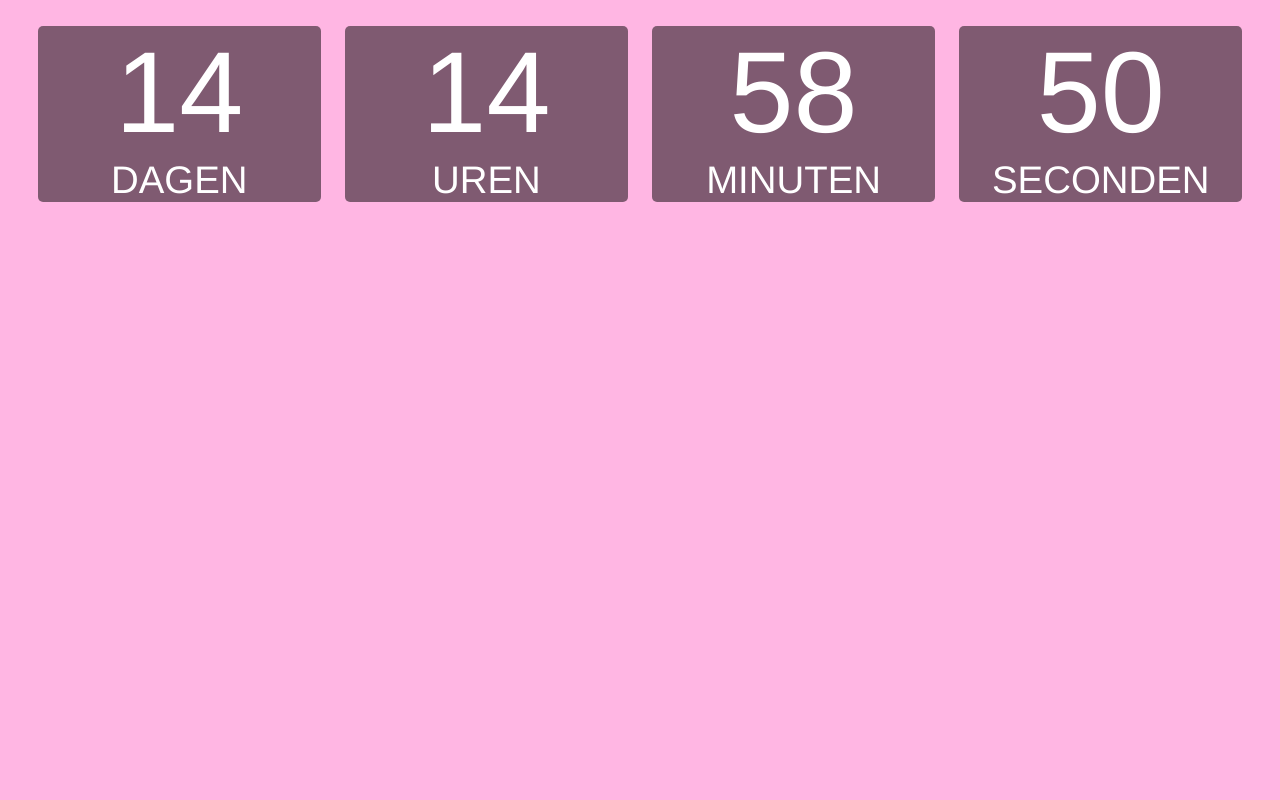
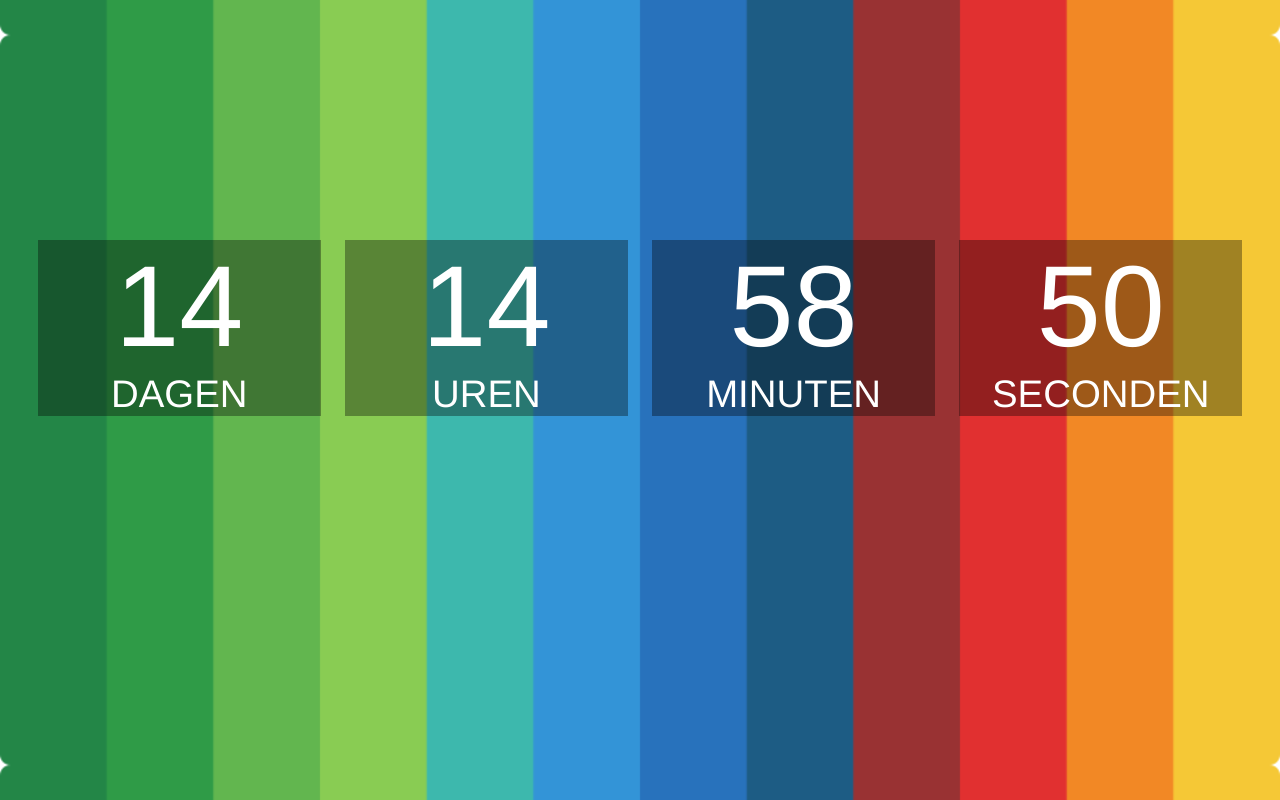
Before and after one commit to jangoessens/PasDag, a React (Create React App) app: page / in a window 1280 px wide. Built offline with nearby package versions, Linux system fonts and the light colour scheme.

Commit message:
set background colors

```diff
--- a/src/components/CountdownClock.js
+++ b/src/components/CountdownClock.js
@@ -37,6 +37,11 @@ const CountdownClock = props => (
                 <div className="clock-number-text">SECONDEN</div>
             </div>
         </div>
+        {/* <div className="countdown-clock-payment-link-container">
+            <a href="www.bunq.me/waarisdiepas" target=".blank" className="link-button">
+                <div className="countdown-clock-subtitle-text">WAAR IS DIE PAS??!?</div>
+            </a>
+        </div> */}
     </div>
 
 );
--- a/src/index.css
+++ b/src/index.css
@@ -4,13 +4,15 @@ body {
 .countdown-clock-container {
   height: 100vh;
   background-color:#ffb6e3;
+  background:url("./bunq_background.png") center ;
+  background-size: contain;
 }
 .countdown-clock {
-  padding-top:30vh;
   text-align: center;
   font-family:'Franklin Gothic Medium', 'Arial Narrow', Arial, sans-serif;
   font-size: 9vw;
   padding:2%;
+  padding-top:30vh;
   color: white;
 }
 .clock-number-text {
@@ -22,10 +24,23 @@ body {
 }
 .countdown-clock > .clock-number {
   width: 23%;
-  border-radius: 5px;
-  background-color:rgba(0, 0, 0, .5);
+  background-color:rgba(0, 0, 0, .35);
 }
 
 .countdown-clock > .clock-colon {
   width: 2%;
 }
+
+/* Countdown clock button */
+
+.countdown-clock-payment-link-container {
+  text-align: center;
+  margin-top: 100px;
+  width: 200px;
+  height: 50px;
+  background-color: #ffb6e3;
+}
+
+.countdown-clock-subtitle-text {
+  color: white;
+}
```
Also changed, not shown: src/bunq_background.png (added), 1 other file (tests, documents, lock files or other folders).
